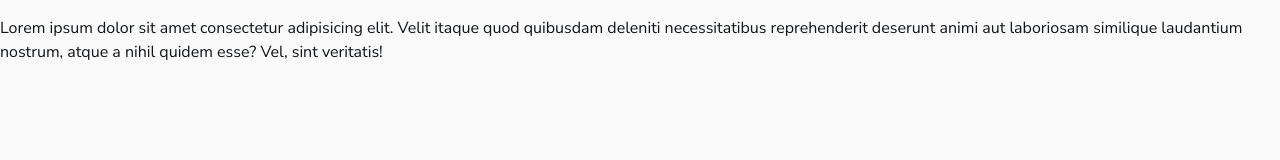
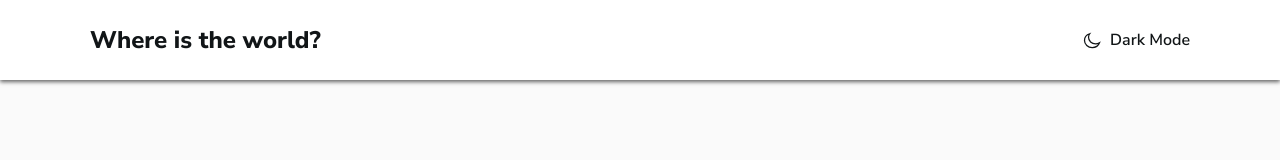
Before and after one commit to HamzaJamol/shj-countries-site, a plain HTML site: page index.html in a window 1280 px wide. Drawn offline with Linux system fonts and the light colour scheme.

Commit message:
Toggle dark-theme on site-header-theme-toggler click

```diff
--- a/CSS/styles.css
+++ b/CSS/styles.css
@@ -32,6 +32,7 @@ body {
   line-height: 1.5;
   background-color: var(--body-bg);
   color: var(--text-color);
+  transition: background-color 0.4s ease, color 0.4s;
 }
 
 img {
@@ -70,3 +71,62 @@ a {
 .main-content {
   flex-grow: 1;
 }
+
+
+/* SITE-HEADER */
+.SITE-HEADER {
+  padding-top: 24px;
+  padding-bottom: 24px;
+  background-color: var(--element-bg);
+  box-shadow: 0px 2px 4px rgba(0, 0, 0, 0.6 );
+  white-space: nowrap;
+}
+
+.site-header-container {
+  display: flex;
+  justify-content: space-between;
+  align-items: center;
+}
+
+.site-header-logo {
+  font-size: 24px;
+  line-height: normal;
+  font-weight: 800;
+  color: var(--text-color);
+}
+
+.site-header-logo:hover {
+  opacity: 0.8;
+}
+
+.site-header-logo:active {
+  opacity: 0.6;
+}
+
+.site-header-theme-toggler {
+  padding: 0;
+  border: 0;
+  background-color: transparent;
+  cursor: pointer;
+  color: var(--text-color);
+}
+
+.site-header-theme-toggler:hover {
+  opacity: 0.8;
+}
+
+.site-header-theme-toggler:active {
+  opacity: 0.6;
+}
+
+.site-header-theme-toggler-inner {
+  display: flex;
+  align-items: center;
+}
+
+.site-header-theme-toggler-text {
+  margin-left: 8px;
+  font-size: 16px;
+  line-height: 22px;
+  font-weight: 600;
+}
--- /dev/null
+++ b/JS/main.js
@@ -0,0 +1,5 @@
+const elSiteThemeToggler = document.querySelector('.site-header-theme-toggler');
+
+elSiteThemeToggler.addEventListener('click', function () {
+  document.body.classList.toggle('dark-mode');
+});
--- a/index.html
+++ b/index.html
@@ -15,6 +15,20 @@
   <link rel="stylesheet" href="CSS/styles.css">
 </head>
 <body>
-  <p>Lorem ipsum dolor sit amet consectetur adipisicing elit. Velit itaque quod quibusdam deleniti necessitatibus reprehenderit deserunt animi aut laboriosam similique laudantium nostrum, atque a nihil quidem esse? Vel, sint veritatis!</p>
+
+<header class="SITE-HEADER">
+  <div class="site-header-container container">
+    <a class="site-header-logo" href="index.html">Where is the world?</a>
+    <button class="site-header-theme-toggler" type="button">
+      <span class="site-header-theme-toggler-inner">
+        <svg class="site-header-theme-toggler-icon"  width="20" height="20"  xmlns="http://www.w3.org/2000/svg"><path fill-rule="evenodd" clip-rule="evenodd" d="M13.553 13.815c-3.884 0-7.034-2.887-7.034-6.447 0-1.343.448-2.586 1.212-3.618-3.04.945-5.231 3.581-5.231 6.688 0 3.9 3.45 7.062 7.704 7.062 3.389 0 6.266-2.007 7.296-4.796a7.458 7.458 0 0 1-3.947 1.111Z" fill="#fff" stroke="currentColor" stroke-width="1.25"/></svg>
+        <span class="site-header-theme-toggler-text">Dark Mode</span>
+      </span>
+    </button>
+  </div>
+</header>
+
+
+<script src="JS/main.js"></script>
 </body>
 </html>
```
